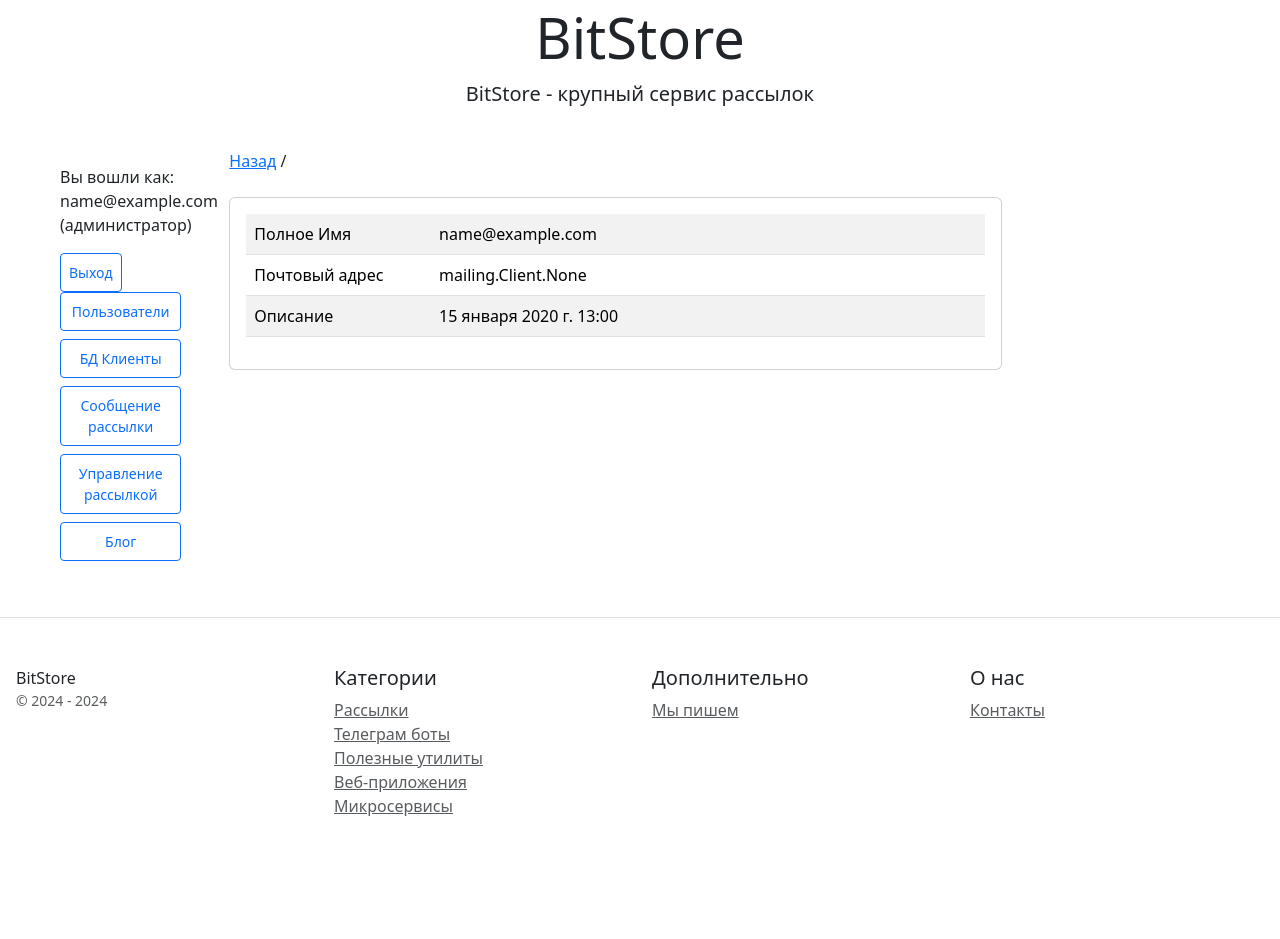
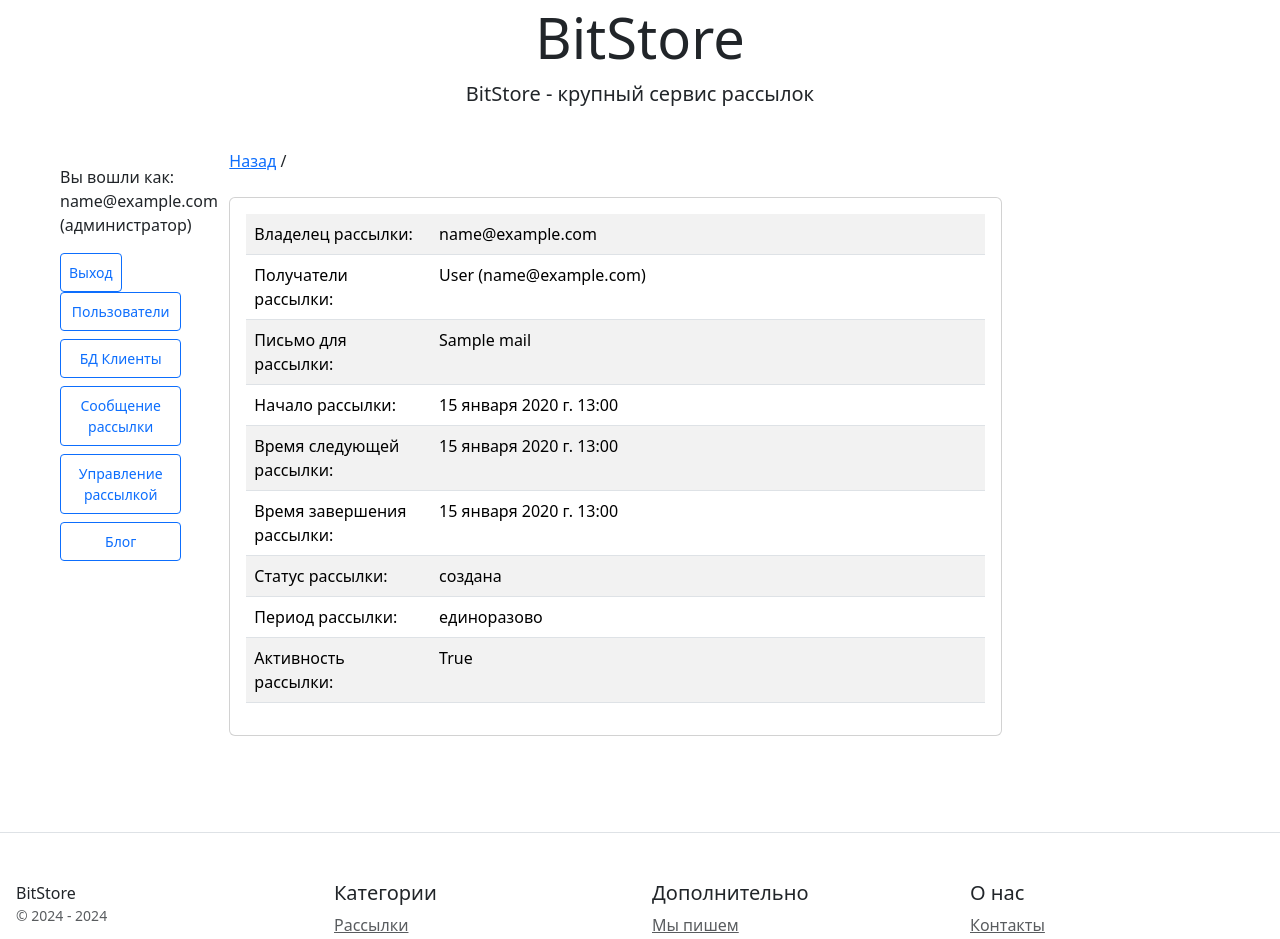
Before and after one commit to IceDisel/Course_6_Coursework, a Django app: page /mailingsrv_detail/1 in a window 1280 px wide. Shown: the part 116-1055 px from the top of the page. Before the commit the page ends 932 px from the top, so only its background shows below. Run offline with Django 5.2, Linux system fonts and the light colour scheme; a user stored in the database is signed in; tables that the repository leaves empty hold one stand-in row (values such as "Sample post"); parts of the project's set-up code (start-up, migrations or seed data) failed here and were passed over; some libraries are stand-ins or nearby versions.

Commit message:
Обновлен шаблон рассылок

```diff
--- a/mailing/templates/mailing/mailingsrv_detail.html
+++ b/mailing/templates/mailing/mailingsrv_detail.html
@@ -16,16 +16,42 @@
                 <div class="card-body">
                     <table class="table table-striped">
                         <tr>
-                            <td class="w-25">Полное Имя</td>
+                            <td class="w-25">Владелец рассылки: </td>
                             <td>{{ object.owner}}</td>
                         </tr>
                         <tr>
-                            <td class="w-25">Почтовый адрес</td>
-                            <td>{{ object.recipients }}</td>
+                            <td class="w-25">Получатели рассылки: </td>
+                            {% for recipient in object.recipients.all %}
+                                <td>{{ recipient }}</td>
+                            {% endfor %}
                         </tr>
                         <tr>
-                            <td class="w-25">Описание</td>
-                            <td>{{ object.start }}</td>
+                            <td class="w-25">Письмо для рассылки: </td>
+                            <td>{{object.mail }}</td>
+                        </tr>
+                        <tr>
+                            <td class="w-25">Начало рассылки: </td>
+                            <td>{{object.start }}</td>
+                        </tr>
+                        <tr>
+                            <td class="w-25">Время следующей рассылки: </td>
+                            <td>{{object.next }}</td>
+                        </tr>
+                        <tr>
+                            <td class="w-25">Время завершения рассылки: </td>
+                            <td>{{object.finish }}</td>
+                        </tr>
+                        <tr>
+                            <td class="w-25">Статус рассылки: </td>
+                            <td>{{object.status }}</td>
+                        </tr>
+                        <tr>
+                            <td class="w-25">Период рассылки: </td>
+                            <td>{{object.frequency }}</td>
+                        </tr>
+                        <tr>
+                            <td class="w-25">Активность рассылки: </td>
+                            <td>{{object.is_activated }}</td>
                         </tr>
                     </table>
                 </div>
```
Also changed, not shown: mailing/templates/mailing/mailingsrv_list.html (+4 -4 lines).
